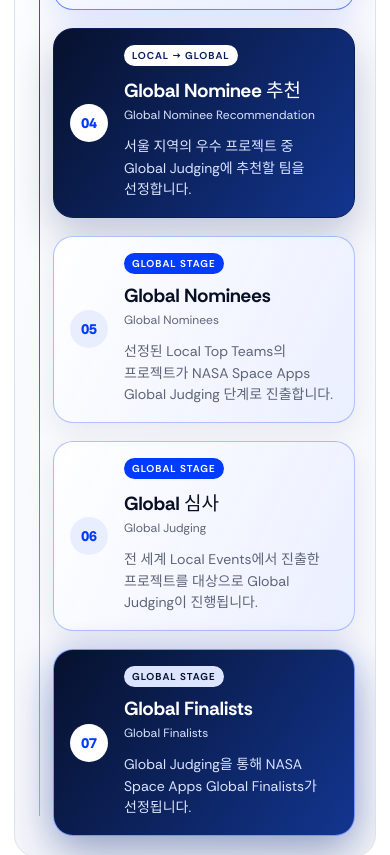
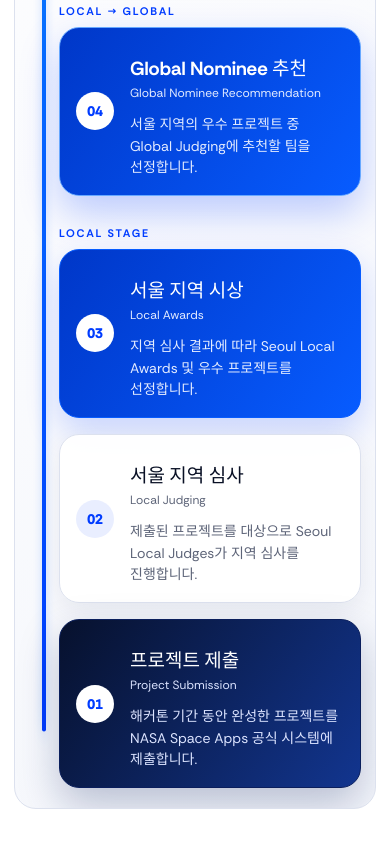
Before and after one commit to SeoulNASASpaceApps/web, a Next.js app in the folder frontend/: page /2026 in a window 390 px wide. Shown: the part 4620-5475 px from the top of the page. Built offline with nearby package versions, Linux system fonts and the light colour scheme.

Commit message:
align project journey on one axis

```diff
--- a/frontend/src/app/2026/cohort.css
+++ b/frontend/src/app/2026/cohort.css
@@ -78,37 +78,28 @@
 .steps-grid--six p { margin: 0; }
 .project-journey__heading { max-width: 900px; }
 .project-journey__intro { max-width: 820px; margin: 20px 0 0; color: var(--cohort-muted); font-size: clamp(17px, 1.8vw, 21px); line-height: 1.65; word-break: keep-all; }
-.project-journey { position: relative; isolation: isolate; overflow: hidden; border: 1px solid var(--cohort-line); border-radius: 28px; padding: clamp(30px, 5vw, 56px); background: radial-gradient(circle at 90% 8%, rgba(0,60,255,.12), transparent 28%), linear-gradient(145deg, #fff 0%, #f5f7fc 100%); }
-.project-journey__arrow { position: absolute; z-index: 0; inset: clamp(20px, 3vw, 36px); width: calc(100% - clamp(40px, 6vw, 72px)); height: calc(100% - clamp(40px, 6vw, 72px)); overflow: visible; pointer-events: none; }
-.project-journey__arrow-path { fill: none; stroke: rgba(0,60,255,.64); stroke-width: 4; stroke-linecap: round; stroke-linejoin: round; vector-effect: non-scaling-stroke; marker-end: url(#project-journey-arrowhead); }
-.project-journey__arrow marker path { fill: var(--cohort-blue); }
-.project-journey__steps { position: relative; z-index: 1; display: grid; grid-template-columns: repeat(24, minmax(0, 1fr)); grid-template-rows: repeat(7, auto); gap: 14px 0; list-style: none; margin: 0; padding: 0; }
-.project-journey__step { position: relative; z-index: 1; grid-column-end: span 15; display: grid; grid-template-columns: 48px minmax(0, 1fr); gap: 18px; min-height: 108px; border: 1px solid var(--cohort-line); border-radius: 20px; padding: 16px 20px; background: rgba(255,255,255,.96); box-shadow: 0 10px 28px rgba(18,31,69,.07); }
-.project-journey__step:nth-child(1) { grid-column-start: 5; grid-row: 7; }
-.project-journey__step:nth-child(2) { grid-column-start: 6; grid-row: 6; }
-.project-journey__step:nth-child(3) { grid-column-start: 7; grid-row: 5; }
-.project-journey__step:nth-child(4) { grid-column-start: 8; grid-row: 4; }
-.project-journey__step:nth-child(5) { grid-column-start: 9; grid-row: 3; }
-.project-journey__step:nth-child(6) { grid-column-start: 10; grid-row: 2; }
-.project-journey__step:nth-child(7) { grid-column-start: 11; grid-row: 1; }
+.project-journey { --journey-gutter: clamp(88px, 12vw, 150px); position: relative; isolation: isolate; overflow: hidden; border: 1px solid var(--cohort-line); border-radius: 28px; padding: clamp(30px, 5vw, 56px); background: radial-gradient(circle at 90% 8%, rgba(0,60,255,.12), transparent 28%), linear-gradient(145deg, #fff 0%, #f5f7fc 100%); }
+.project-journey__arrow { position: absolute; z-index: 0; top: clamp(36px, 5vw, 58px); bottom: clamp(36px, 5vw, 58px); left: calc(clamp(30px, 5vw, 56px) + (var(--journey-gutter) / 2) - 20px); width: 40px; height: calc(100% - clamp(72px, 10vw, 116px)); overflow: visible; pointer-events: none; }
+.project-journey__arrow-path { fill: none; stroke: url(#project-journey-gradient); stroke-width: 8; stroke-linecap: round; vector-effect: non-scaling-stroke; marker-end: url(#project-journey-arrowhead); filter: drop-shadow(0 0 8px rgba(0,96,255,.24)); }
+.project-journey__arrow marker path { fill: #f4ff55; }
+.project-journey__steps { position: relative; z-index: 1; display: flex; flex-direction: column-reverse; gap: 16px; width: min(800px, calc(100% - var(--journey-gutter))); margin: 0 0 0 var(--journey-gutter); padding: 0; list-style: none; }
+.project-journey__step { width: 100%; }
+.project-journey__stage-heading { display: block; margin: 18px 0 9px; color: var(--cohort-blue); font: 11px var(--font-rethink-bold), sans-serif; letter-spacing: .16em; }
+.project-journey__card { display: grid; grid-template-columns: 48px minmax(0, 1fr); gap: 18px; min-height: 108px; border: 1px solid var(--cohort-line); border-radius: 20px; padding: 16px 20px; background: rgba(255,255,255,.96); box-shadow: 0 8px 24px rgba(18,31,69,.07); }
 .project-journey__number { display: grid; place-items: center; align-self: center; width: 42px; height: 42px; border-radius: 50%; background: #e9eeff; color: var(--cohort-blue); font: 14px var(--font-rethink-extrabold), sans-serif; }
-.project-journey__copy { display: grid; grid-template-columns: minmax(180px, .8fr) minmax(240px, 1.2fr); grid-template-areas: "labels description" "title description" "translation description"; column-gap: 24px; align-items: center; }
-.project-journey__labels { grid-area: labels; display: flex; flex-wrap: wrap; align-items: center; gap: 6px; }
-.project-journey__stage { width: fit-content; border-radius: 999px; background: #e9eeff; padding: 4px 8px; color: var(--cohort-blue); font: 10px var(--font-rethink-bold), sans-serif; letter-spacing: .1em; }
-.project-journey__copy h3 { grid-area: title; margin: 5px 0 1px; font: 19px var(--font-rethink-bold), sans-serif; }
+.project-journey__copy { display: grid; grid-template-columns: minmax(180px, .8fr) minmax(240px, 1.2fr); grid-template-areas: "title description" "translation description"; column-gap: 24px; align-items: center; }
+.project-journey__copy h3 { grid-area: title; margin: 0 0 3px; font: 19px var(--font-rethink-bold), sans-serif; }
 .project-journey__translation { grid-area: translation; color: var(--cohort-muted); font-size: 12px; }
 .project-journey__copy p { grid-area: description; margin: 0; color: var(--cohort-muted); font-size: 14px; line-height: 1.55; word-break: keep-all; }
-.project-journey__step--global { border-color: rgba(0,60,255,.3); background: linear-gradient(115deg, rgba(255,255,255,.98), rgba(233,238,255,.94)); }
-.project-journey__step--global .project-journey__stage { background: var(--cohort-blue); color: #fff; }
-.project-journey__step:nth-child(3) { border-color: rgba(0,60,255,.58); background: linear-gradient(115deg, #f8faff, #e9eeff); box-shadow: 0 14px 34px rgba(0,60,255,.12); }
-.project-journey__step:nth-child(3) .project-journey__number { background: var(--cohort-blue); color: #fff; }
-.project-journey__step:nth-child(3) .project-journey__stage { background: #dbe5ff; color: #002bb7; }
-.project-journey__step:is(:nth-child(1), :nth-child(4), :nth-child(7)) { border-color: #0a1e5c; background: linear-gradient(125deg, #07112d, #12358f); color: #fff; box-shadow: 0 17px 40px rgba(10,30,92,.24); }
-.project-journey__step:is(:nth-child(1), :nth-child(4), :nth-child(7)) .project-journey__number { background: #fff; color: var(--cohort-blue); }
-.project-journey__step:is(:nth-child(1), :nth-child(4), :nth-child(7)) .project-journey__stage { background: #fff; color: #0a1e5c; }
-.project-journey__step:is(:nth-child(1), :nth-child(4), :nth-child(7)) .project-journey__translation, .project-journey__step:is(:nth-child(1), :nth-child(4), :nth-child(7)) .project-journey__copy p { color: #dce4ff; }
-.project-journey__step:nth-child(7) { border-color: rgba(126,158,255,.95); box-shadow: 0 21px 48px rgba(10,30,92,.32), 0 0 28px rgba(0,60,255,.16); }
-.project-journey__step:nth-child(7) .project-journey__stage { background: #dce4ff; color: #07112d; }
+.project-journey__step--global .project-journey__card { border-color: rgba(0,60,255,.25); background: linear-gradient(115deg, rgba(255,255,255,.98), rgba(242,246,255,.96)); }
+.project-journey__step:is(:nth-child(3), :nth-child(4)) .project-journey__card { border-color: #075cff; background: linear-gradient(125deg, #0037c8, #075cff); color: #fff; box-shadow: 0 14px 34px rgba(0,60,255,.2); }
+.project-journey__step:is(:nth-child(3), :nth-child(4)) .project-journey__number { background: #fff; color: var(--cohort-blue); }
+.project-journey__step:is(:nth-child(3), :nth-child(4)) .project-journey__translation, .project-journey__step:is(:nth-child(3), :nth-child(4)) .project-journey__copy p { color: #e4ecff; }
+.project-journey__step:nth-child(4) .project-journey__card { border-color: #67a8ff; box-shadow: 0 17px 39px rgba(0,60,255,.25); }
+.project-journey__step:is(:nth-child(1), :nth-child(7)) .project-journey__card { border-color: #0a1e5c; background: linear-gradient(125deg, #07112d, #12358f); color: #fff; box-shadow: 0 17px 40px rgba(10,30,92,.26); }
+.project-journey__step:is(:nth-child(1), :nth-child(7)) .project-journey__number { background: #fff; color: var(--cohort-blue); }
+.project-journey__step:is(:nth-child(1), :nth-child(7)) .project-journey__translation, .project-journey__step:is(:nth-child(1), :nth-child(7)) .project-journey__copy p { color: #dce4ff; }
+.project-journey__step:nth-child(7) .project-journey__card { border-color: #719cff; box-shadow: 0 21px 48px rgba(10,30,92,.32), 0 0 28px rgba(0,60,255,.16); }
 .split-copy-section { display: grid; grid-template-columns: .9fr 1.1fr; gap: clamp(30px, 7vw, 90px); align-items: start; }
 .large-body-copy { font-size: clamp(18px, 2vw, 24px); line-height: 1.6; }
 .large-body-copy p { margin: 0 0 20px; }
@@ -183,11 +174,11 @@
 }
 
 @media (max-width: 900px) {
-  .project-journey { padding: 28px; }
-  .project-journey__arrow { display: none; }
-  .project-journey__steps { display: flex; flex-direction: column; gap: 18px; padding-left: 24px; }
-  .project-journey__steps::before { content: ""; position: absolute; z-index: 0; top: 20px; bottom: 20px; left: 7px; width: 1px; background: linear-gradient(180deg, rgba(0,60,255,.2), var(--cohort-blue) 50%, rgba(0,60,255,.35)); }
-  .project-journey__step { width: 100%; min-height: 0; }
+  .project-journey { --journey-gutter: 42px; padding: 28px; }
+  .project-journey__arrow { top: 32px; bottom: 32px; left: calc(28px + (var(--journey-gutter) / 2) - 14px); width: 28px; height: calc(100% - 64px); }
+  .project-journey__arrow-path { stroke-width: 5; }
+  .project-journey__steps { flex-direction: column-reverse; gap: 16px; width: calc(100% - var(--journey-gutter)); margin-left: var(--journey-gutter); }
+  .project-journey__step { width: 100%; }
 }
 
 @media (max-width: 760px) {
@@ -206,10 +197,12 @@
   .steps-grid, .two-column-section, .split-copy-section, .preparation-grid, .coming-soon-list, .bulletin-grid { grid-template-columns: 1fr; }
   .steps-grid li { min-height: 190px; }
   .steps-grid--six li { min-height: 0; padding: 20px; }
-  .project-journey { border-radius: 22px; padding: 20px; }
-  .project-journey__steps { padding-left: 18px; }
-  .project-journey__steps::before { left: 4px; }
-  .project-journey__step { grid-template-columns: 40px minmax(0, 1fr); gap: 14px; padding: 16px; }
+  .project-journey { --journey-gutter: 30px; border-radius: 22px; padding: 20px 14px; }
+  .project-journey__arrow { top: 24px; bottom: 24px; left: calc(14px + (var(--journey-gutter) / 2) - 11px); width: 22px; height: calc(100% - 48px); }
+  .project-journey__arrow-path { stroke-width: 4; }
+  .project-journey__steps { width: calc(100% - var(--journey-gutter)); margin-left: var(--journey-gutter); }
+  .project-journey__stage-heading { margin-top: 14px; }
+  .project-journey__card { grid-template-columns: 40px minmax(0, 1fr); gap: 14px; min-height: 0; padding: 16px; }
   .project-journey__number { width: 38px; height: 38px; }
   .project-journey__copy { display: block; }
   .project-journey__copy h3 { margin-top: 9px; }
--- a/frontend/src/components/cohort/CohortHome.tsx
+++ b/frontend/src/components/cohort/CohortHome.tsx
@@ -229,30 +229,39 @@
           </p>
         </div>
         <div className="project-journey" aria-label={locale === "ko" ? "프로젝트 진출 단계" : "Project advancement stages"}>
-          <svg className="project-journey__arrow" viewBox="0 0 1000 1000" preserveAspectRatio="none" aria-hidden="true">
+          <svg className="project-journey__arrow" viewBox="0 0 40 1000" preserveAspectRatio="none" aria-hidden="true">
             <defs>
-              <marker id="project-journey-arrowhead" viewBox="0 0 10 10" refX="8" refY="5" markerWidth="8" markerHeight="8" orient="auto-start-reverse">
+              <linearGradient id="project-journey-gradient" gradientUnits="userSpaceOnUse" x1="20" y1="960" x2="20" y2="42">
+                <stop offset="0%" stopColor="#003cff" />
+                <stop offset="72%" stopColor="#087dff" />
+                <stop offset="82%" stopColor="#54c8ff" />
+                <stop offset="91%" stopColor="#d8f53c" />
+                <stop offset="100%" stopColor="#f4ff55" />
+              </linearGradient>
+              <marker id="project-journey-arrowhead" viewBox="0 0 10 10" refX="8" refY="5" markerWidth="7" markerHeight="7" orient="auto-start-reverse">
                 <path d="M 0 0 L 10 5 L 0 10 z" />
               </marker>
             </defs>
-            <path className="project-journey__arrow-path" d="M 170 925 C 30 790, 250 660, 80 520 C -20 430, 80 250, 418 82" />
+            <path className="project-journey__arrow-path" d="M 20 960 L 20 42" />
           </svg>
           <ol className="project-journey__steps">
             {projectJourneySteps.map((step, index) => (
               <li className={`project-journey__step project-journey__step--${step.stage}`} key={step.title.en}>
+                {index === 6 || index === 3 || index === 2 ? (
+                  <span className="project-journey__stage-heading">
+                    {index === 6 ? "GLOBAL STAGE" : index === 3 ? "LOCAL → GLOBAL" : "LOCAL STAGE"}
+                  </span>
+                ) : null}
+                <article className="project-journey__card">
                   <span className="project-journey__number">{String(index + 1).padStart(2, "0")}</span>
                   <div className="project-journey__copy">
-                  <div className="project-journey__labels">
-                    <span className="project-journey__stage">
-                      {index === 3 ? "LOCAL → GLOBAL" : step.stage === "local" ? "LOCAL STAGE" : "GLOBAL STAGE"}
-                    </span>
-                  </div>
                     <h3>{step.title[locale]}</h3>
                     <span className="project-journey__translation">
                       {locale === "ko" ? step.title.en : step.title.ko}
                     </span>
                     <p>{step.description[locale]}</p>
                   </div>
+                </article>
               </li>
             ))}
           </ol>
```
Lines whose indentation alone changed are shown as unchanged.
